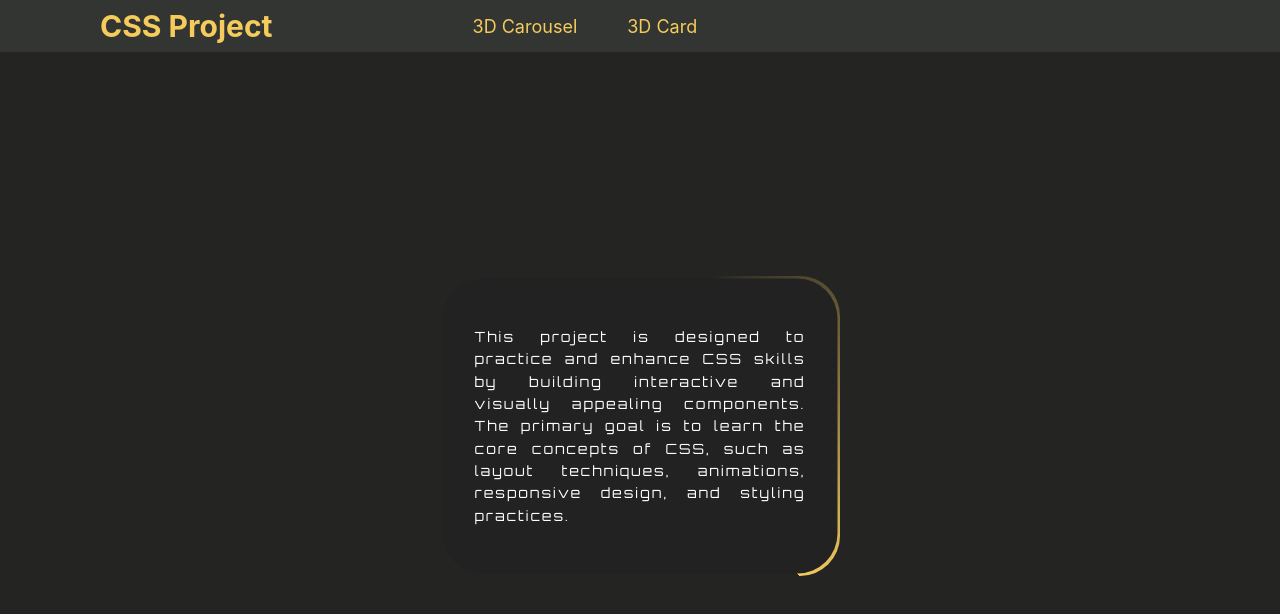
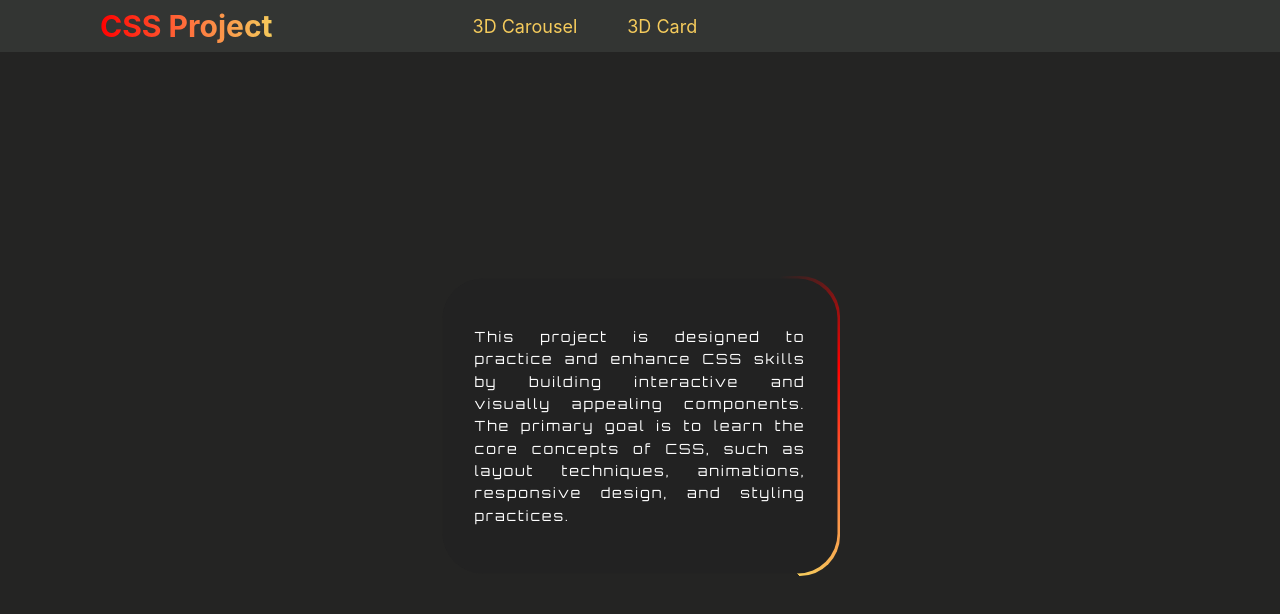
Before and after one commit to AlvaroPerezPedreira/CSSProject, a React (Vite) app: page / in a window 1280 px wide. Shown: the top 614 px of the page. Built offline with nearby package versions, Linux system fonts and the light colour scheme.

Commit message:
gradient

```diff
--- a/src/components/common/Navbar.jsx
+++ b/src/components/common/Navbar.jsx
@@ -20,7 +20,7 @@ export default function Navbar() {
   return (
     <div className="navbar-container">
       <div className="navbar-title">
-        <span onClick={Home}>CSS Project</span>
+        <span className="navbar-title-span" onClick={Home}>CSS Project</span>
       </div>
       <div className="navbar-links">
         <span onClick={Carousel} className="navbar-link">
--- a/src/components/common/styles/navbar.css
+++ b/src/components/common/styles/navbar.css
@@ -33,12 +33,18 @@
   transition: transform 0.3s ease-in-out;
 }
 
-.navbar-title:hover {
-  color: var(--navbar-title-hover);
+.navbar-title:hover::after {
+  transform: translateX(-50%) scaleX(1);
 }
 
-.navbar-title:hover::after {
-  transform: translateX(-50%) scaleX(1);
+.navbar-title-span {
+  background: linear-gradient(to right,
+  red,
+  #ff6f3c,
+  #f5cb5c
+);
+  background-clip: text;
+  color: transparent;
 }
 
 .navbar-links {
--- a/src/pages/styles/home.css
+++ b/src/pages/styles/home.css
@@ -22,8 +22,10 @@
   position: relative;
   background-image: conic-gradient(
     from var(--angle),
-    transparent 70%,
-    var(--home-description-gradient)
+    transparent 75%,
+    red,
+    #ff6f3c,
+    #f5cb5c
   );
   padding: 5px;
   animation: 4s spin linear infinite;
```
